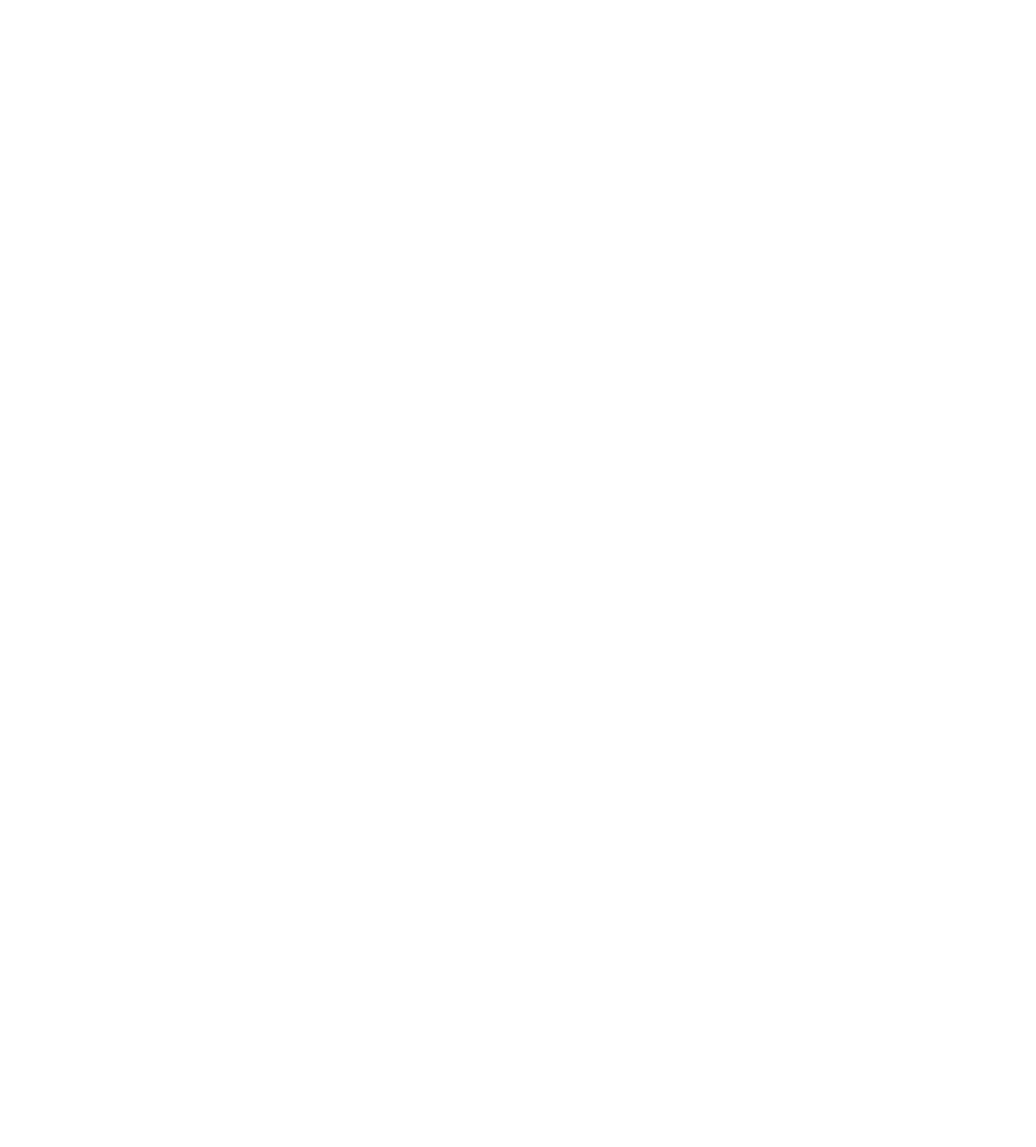
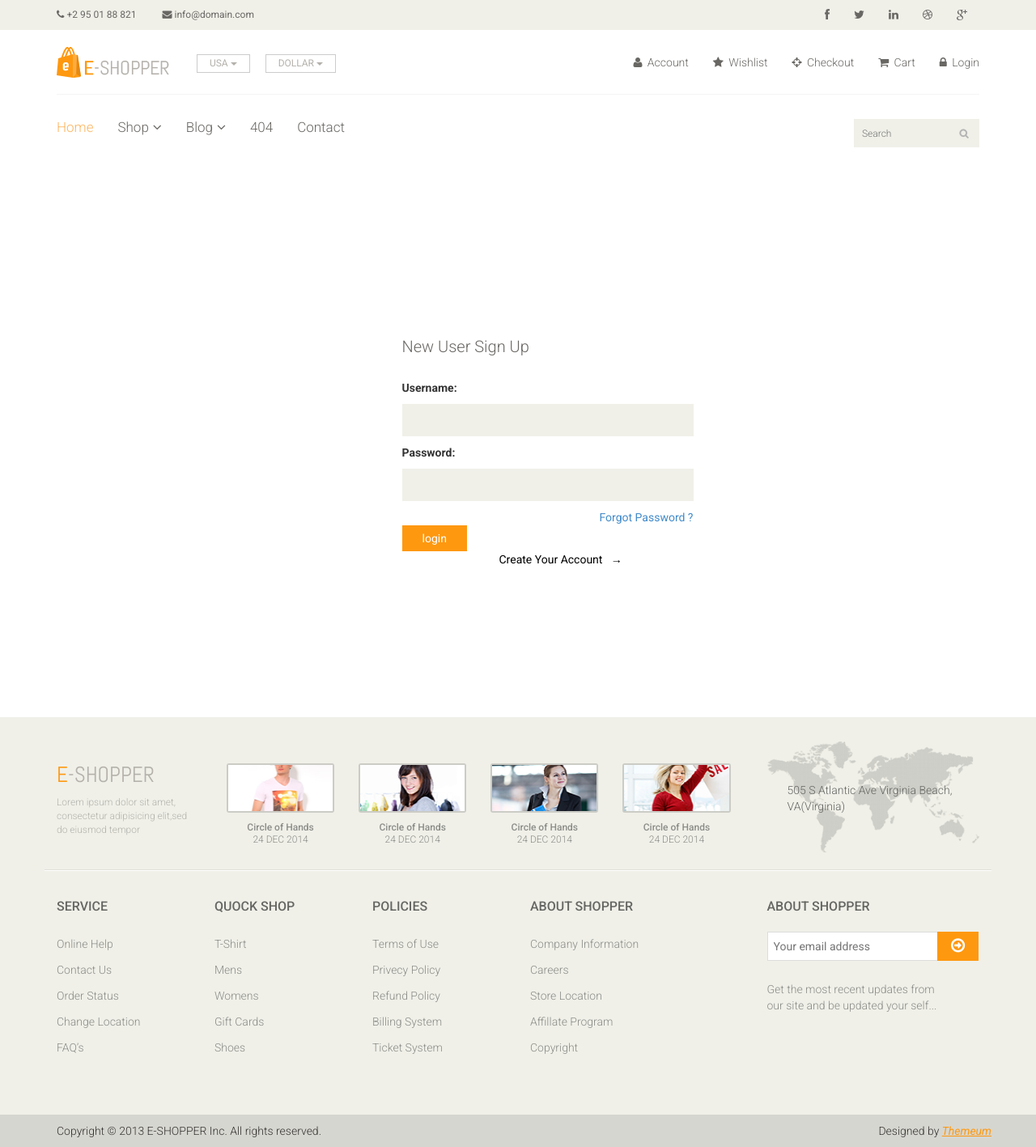
Before and after one commit to Dasabinash150/E_shop, a Django app: page /accounts/login/ in a window 1280 px wide. Before the commit the page is empty. Shown: the whole page at 81% size. Before the commit the page ends 800 px from the top, so only its background shows below. Run offline with Django 5.2, Linux system fonts and the light colour scheme.

Commit message:
login form create

```diff
--- a/E_shop/settings.py
+++ b/E_shop/settings.py
@@ -128,3 +128,7 @@
 # https://docs.djangoproject.com/en/5.0/ref/settings/#default-auto-field
 
 DEFAULT_AUTO_FIELD = 'django.db.models.BigAutoField'
+
+
+LOGIN_REDIRECT_URL = 'index'
+LOGOUT_REDIRECT_URL = 'index'
--- a/templates/master.html
+++ b/templates/master.html
@@ -91,7 +91,11 @@
 								<li><a href="#"><i class="fa fa-star"></i> Wishlist</a></li>
 								<li><a href="checkout.html"><i class="fa fa-crosshairs"></i> Checkout</a></li>
 								<li><a href="cart.html"><i class="fa fa-shopping-cart"></i> Cart</a></li>
-								<li><a href="login.html"><i class="fa fa-lock"></i> Login</a></li>
+								{% if user.is_authenticated %}
+								<li><a href="{% url 'logout' %}"><i class="fa fa-lock"></i> Logout</a></li>
+								{% else %}
+								<li><a href="{% url 'login' %}"><i class="fa fa-lock"></i> Login</a></li>
+								{% endif %}
 							</ul>
 						</div>
 					</div>
@@ -120,6 +124,7 @@
 										<li><a href="product-details.html">Product Details</a></li>
 										<li><a href="checkout.html">Checkout</a></li>
 										<li><a href="cart.html">Cart</a></li>
+
 										<li><a href="login.html">Login</a></li>
                                     </ul>
                                 </li>
--- a/templates/registration/login.html
+++ b/templates/registration/login.html
@@ -0,0 +1,44 @@
+{% extends 'master.html' %}
+{% block body %}
+
+<section id="form" style="margin-left: 30%;"><!--form-->
+    <div class="container">
+        <div class="row">
+            <div class="col-sm-4 col-sm-offset-1">
+                <div class="signup-form"><!--login form-->
+                    <h2>New User Sign Up</h2>
+                    <form method="post">
+                        {% csrf_token %}
+                        {% for field in form  %}
+                        {{ field.errors }}
+                        <label>{{field.label_tag}}</label>
+                        <p>{{ field }}</p>
+                        {% endfor %}
+                        <a href="" style="float: right;">Forgot Password ?</a>
+                        <br>
+
+
+                        <button class="btn btn-default" type="submit"> login</button>
+                        <a href="{% url 'signup'%}"><span style="color: black; margin-left: 120px;">Create Your Account &nbsp; &rarr;</span></a>
+                    </form>
+                </div><!--/login form-->
+            </div>
+            <!-- <div class="col-sm-1">
+                <h2 class="or">OR</h2>
+            </div>
+            <div class="col-sm-4">
+                <div class="signup-form">sign up form -->
+                    <!-- <h2>New User Signup!</h2>
+                    <form action="#">
+                        <input type="text" placeholder="Name"/>
+                        <input type="email" placeholder="Email Address"/>
+                        <input type="password" placeholder="Password"/>
+                        <button type="submit" class="btn btn-default">Signup</button>
+                    </form>
+                </div>
+            </div> --> <!--/sign up form-->
+        </div>
+    </div>
+</section><!--/form-->
+
+{% endblock %}
--- a/templates/registration/signup.html
+++ b/templates/registration/signup.html
@@ -15,6 +15,8 @@
                         {% endfor %}
 
                         <button class="btn btn-default" type="submit"> Sign Up</button>
+                        <br>
+                        <span style="color: black; margin-left: 120px;">Already Have an Account &nbsp; &rarr;</span><a href="{% url 'login' %}">Login</a>
                     </form>
                 </div><!--/login form-->
             </div>
```
Also changed, not shown: db.sqlite3.
